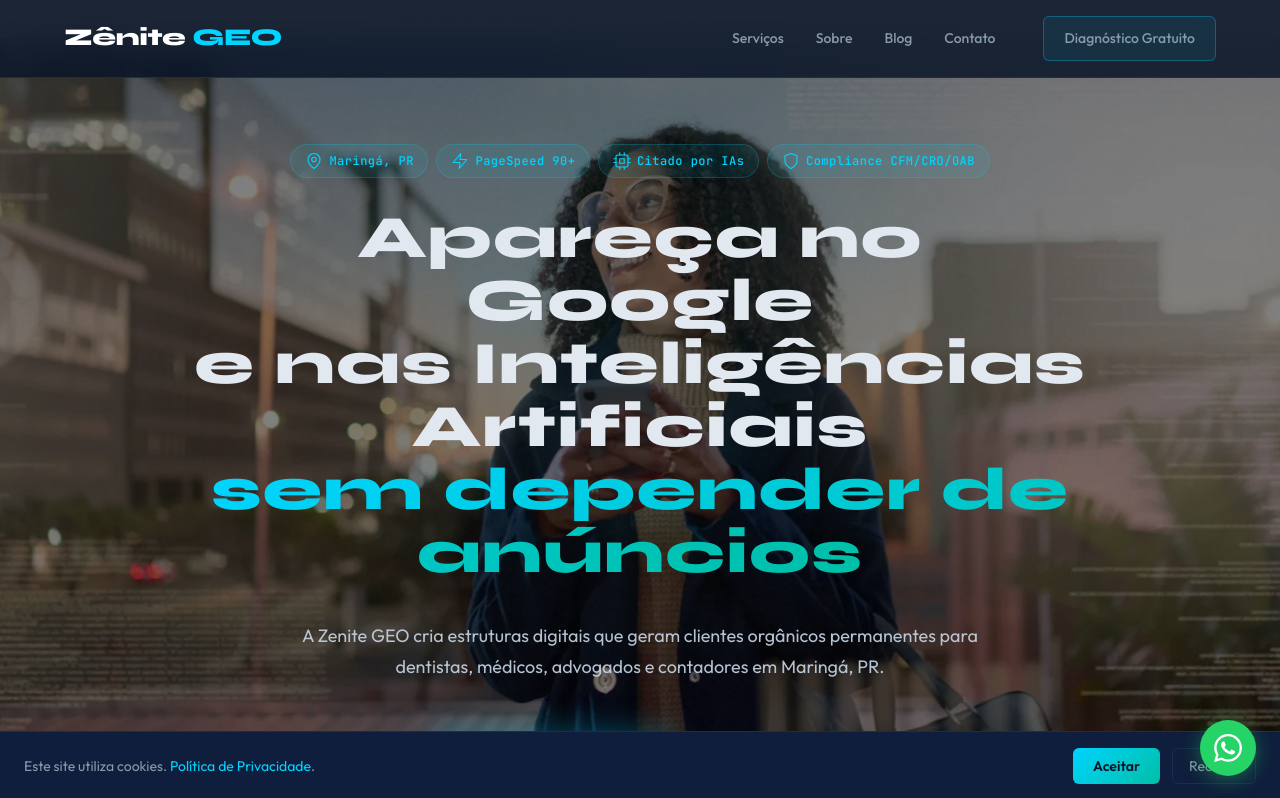
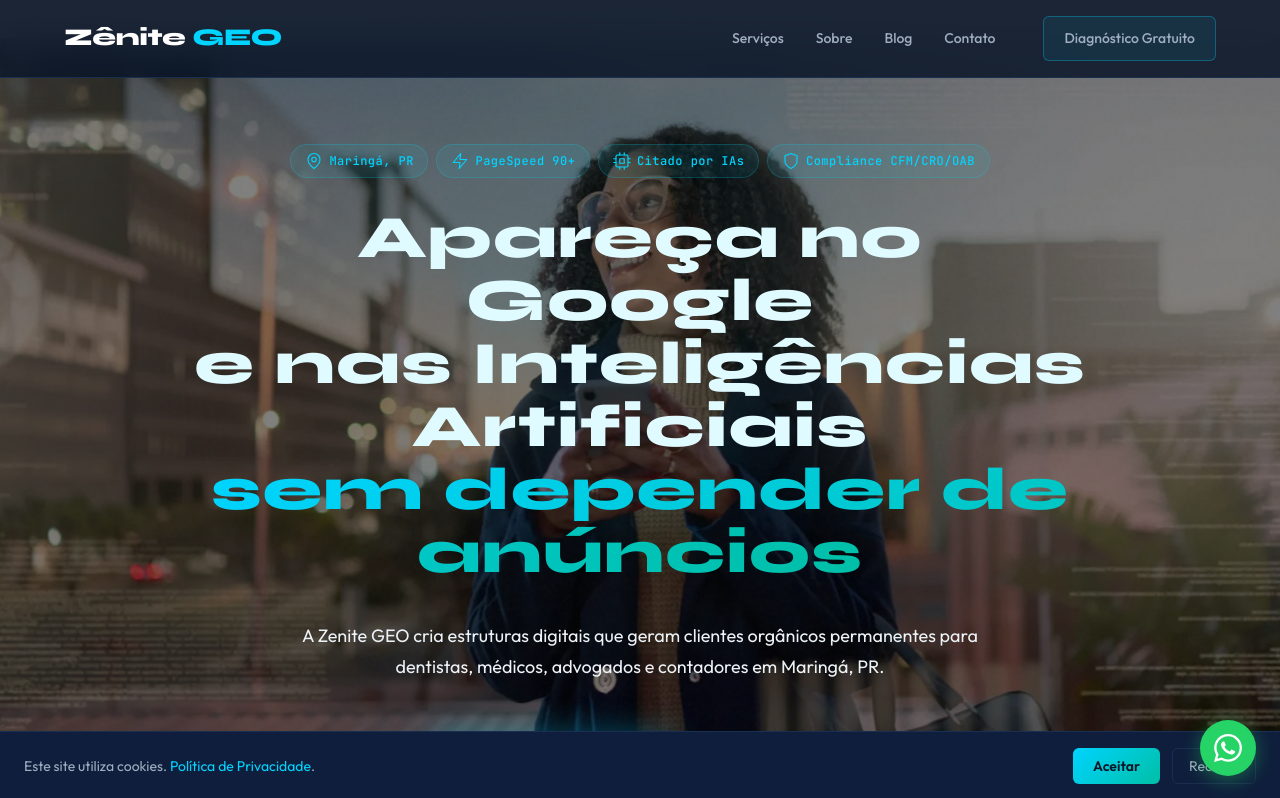
Before and after one commit to marcosvinicis/zenitegeo, a plain HTML site: page index.html in a window 1280 px wide. Shown: the top 798 px of the page. Drawn offline with Linux system fonts and the light colour scheme.

Commit message:
design: enhance hero text color and contrast on internal pages

```diff
--- a/assets/css/style.css
+++ b/assets/css/style.css
@@ -19,8 +19,9 @@
   --color-cyan:         #00D4FF;
   --color-teal:         #00BFA6;
   --color-heading:      #E2E8F0;
-  --color-white:        #C8D6E5;
-  --color-muted:        #8899AA;
+  --color-white:        #EDF2F7; /* Um branco levemente azulado, mais vivo */
+  --color-muted:        #A0AEC0; /* Cinza médio com mais contraste */
+  --color-light-cyan:   #E0FBFF; /* Branco ciano premium para headers */
   --color-label:        #5A6B7D;
   --color-success:      #22C55E;
 
@@ -554,14 +555,19 @@ p strong { color: var(--color-heading); font-weight: 600; }
   flex-shrink: 0;
 }
 
-.hero h1 { margin-bottom: 1rem; margin-inline: auto; letter-spacing: 0.02em; }
+.hero h1 {
+  margin-bottom: 1rem;
+  margin-inline: auto;
+  letter-spacing: 0.02em;
+  color: var(--color-light-cyan); /* Cor premium para os títulos */
+}
 .hero-sub {
   font-size: var(--text-lg);
   color: var(--color-white);
   max-width: 700px;
   margin-inline: auto;
   margin-bottom: 2rem;
-  opacity: 0.9;
+  opacity: 1; /* Removendo opacidade para dar mais 'cor' e força ao texto */
 }
 
 @media (max-width: 768px) {
```
